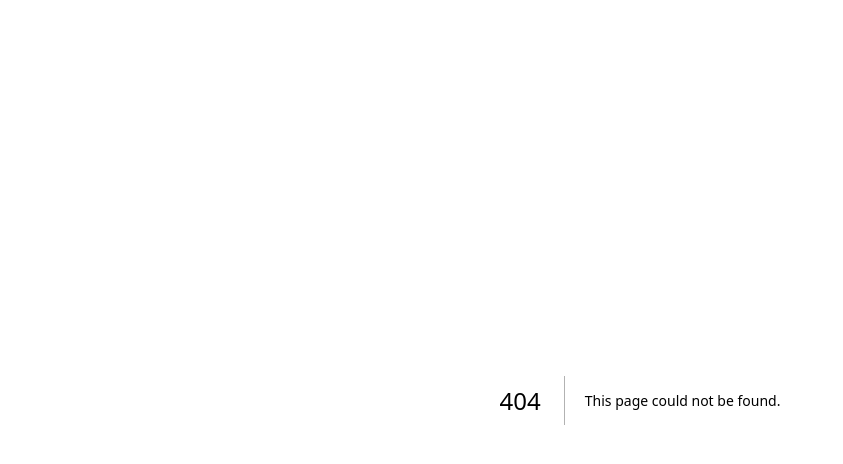
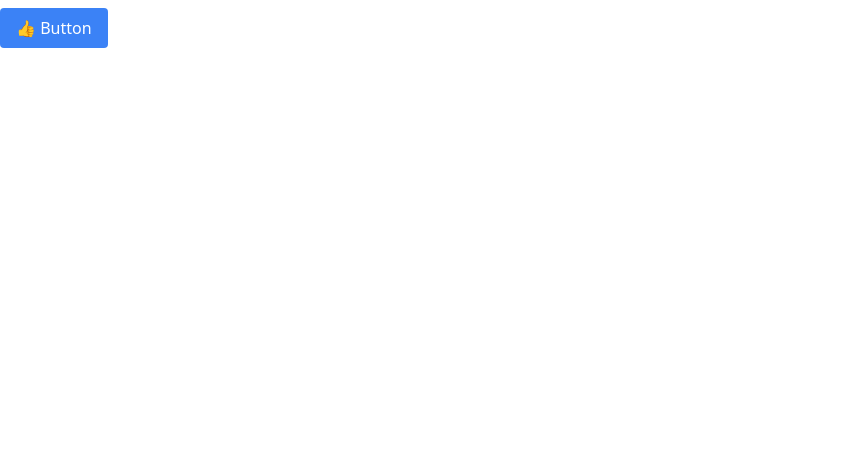
Before and after one commit to mohsin-shaikh/design-system, a Next.js app: page /ui/button in a window 1280 px wide. Before the commit this address had no page. Shown: the top 464 px of the page, without its empty margins (0-843 px from the left). Built offline with nearby package versions, Linux system fonts and the light colour scheme.

Commit message:
new way to develop UI components

```diff
--- a/package.json
+++ b/package.json
@@ -12,6 +12,7 @@
     "@types/node": "18.15.11",
     "@types/react": "18.0.33",
     "@types/react-dom": "18.0.11",
+    "class-variance-authority": "^0.6.0",
     "classnames": "^2.3.2",
     "eslint": "8.38.0",
     "eslint-config-next": "13.3.0",
--- /dev/null
+++ b/src/components/ui/Button.tsx
@@ -0,0 +1,32 @@
+import { cva, VariantProps } from 'class-variance-authority';
+import { ButtonOrLink, ButtonOrLinkProps } from './ButtonOrLink';
+
+const buttonStyles = cva(
+    'flex items-center justify-center px-4 py-2 rounded font-medium focus:outline-none focus:ring-2 focus:ring-offset-white dark:focus:ring-offset-black focus:ring-offset-1 disabled:opacity-60 disabled:pointer-events-none hover:bg-opacity-80',
+    {
+        variants: {
+            intent: {
+                primary: 'bg-primary-500 text-white',
+                secondary:
+                    'bg-gray-200 text-gray-900 dark:bg-gray-700 dark:hover:bg-gray-600 dark:text-gray-100 focus:ring-gray-500',
+                danger: 'bg-red-500 text-white focus:ring-red-500',
+            },
+            fullWidth: {
+                true: 'w-full',
+            },
+        },
+        defaultVariants: {
+            intent: 'primary',
+        },
+    },
+);
+
+export interface ButtonProps
+    extends ButtonOrLinkProps,
+    VariantProps<typeof buttonStyles> { }
+
+export function Button({ intent, fullWidth, ...props }: ButtonProps) {
+    return (
+        <ButtonOrLink className={buttonStyles({ intent, fullWidth })} {...props} />
+    );
+}
--- /dev/null
+++ b/src/components/ui/ButtonOrLink.tsx
@@ -0,0 +1,25 @@
+import { ComponentProps } from 'react';
+import Link from 'next/link';
+
+type Props = ComponentProps<'button'> & ComponentProps<'a'>;
+
+export interface ButtonOrLinkProps extends Props { }
+
+/**
+ * This is a base component that will render either a button or a link,
+ * depending on the props that are passed to it. The link rendered will
+ * also correctly get wrapped in a next/link component to ensure ideal
+ * page-to-page transitions.
+ */
+export function ButtonOrLink({ href, ...props }: ButtonOrLinkProps) {
+    const isLink = typeof href !== 'undefined';
+    const ButtonOrLink = isLink ? 'a' : 'button';
+
+    let content = <ButtonOrLink {...props} />;
+
+    if (isLink) {
+        return <Link href={href}>{content}</Link>;
+    }
+
+    return content;
+}
--- /dev/null
+++ b/src/pages/ui/button.tsx
@@ -0,0 +1,10 @@
+import { Button } from "@/components/ui/Button";
+
+
+const ButtonPage = () => {
+    return (<div className='container mx-auto my-2 space-y-4'>
+        <Button>👍 Button</Button>
+    </div>);
+}
+
+export default ButtonPage;
```
Also changed, not shown: 1 other file (tests, documents, lock files or other folders).
